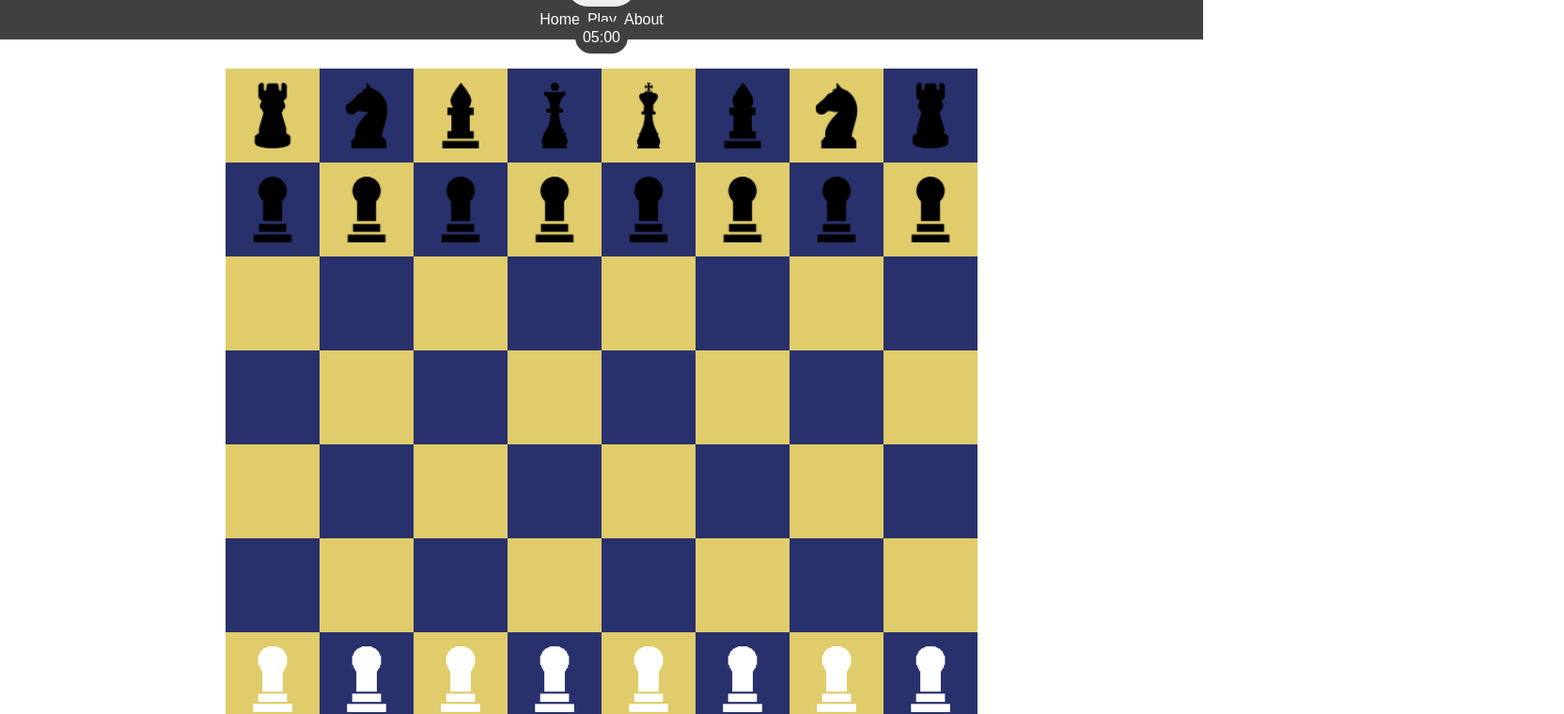
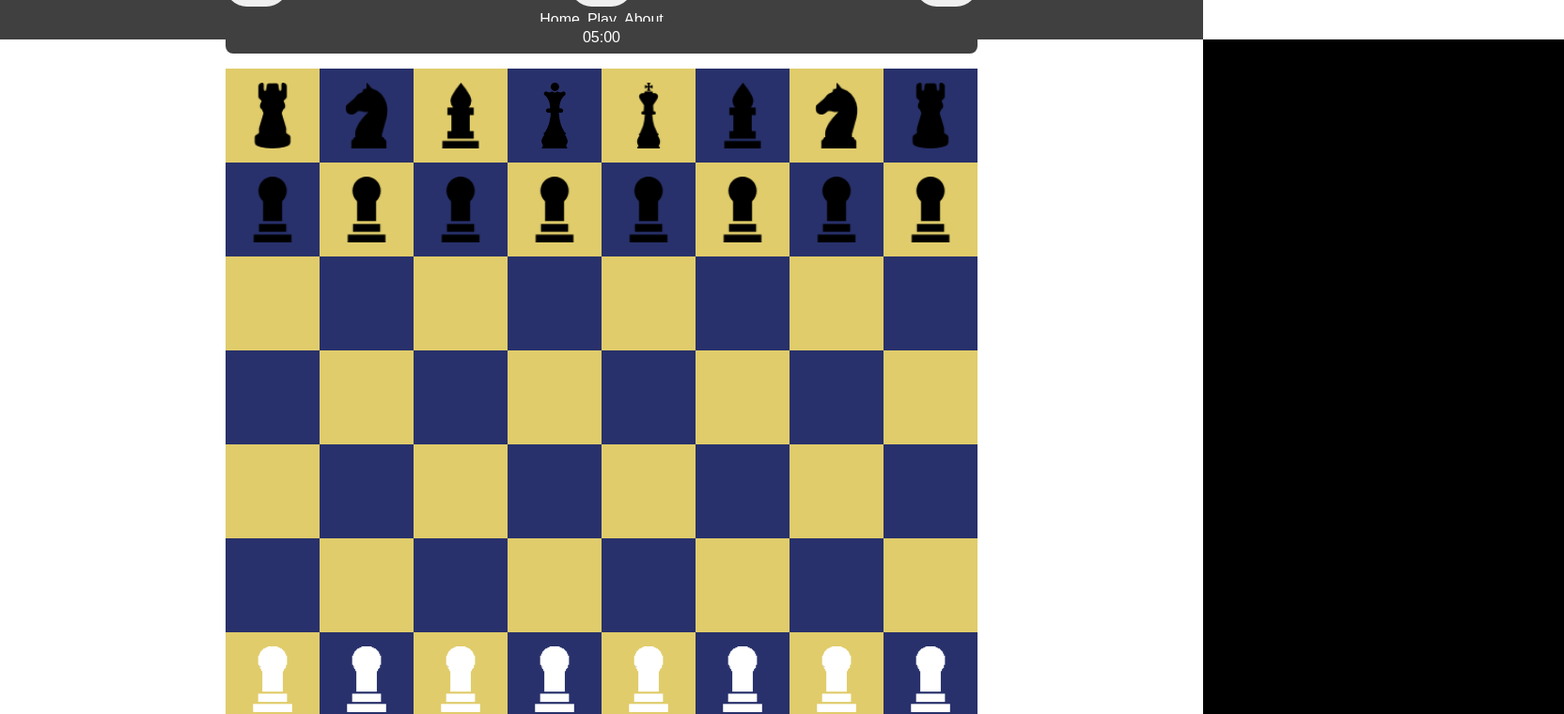
Before and after one commit to Antonzo/magic-chess, a React (Create React App) app: page /room in a window 1280 px wide. Shown: the top 760 px of the page at 94% size, 1664 px wide, since content can reach past the window. Built offline with nearby package versions, Linux system fonts and the light colour scheme.

Commit message:
more styles

```diff
--- a/package.json
+++ b/package.json
@@ -3,6 +3,9 @@
   "version": "0.1.0",
   "private": true,
   "dependencies": {
+    "@emotion/react": "^11.11.0",
+    "@emotion/styled": "^11.11.0",
+    "@mui/icons-material": "^5.11.16",
     "@testing-library/jest-dom": "^5.16.5",
     "@testing-library/react": "^13.4.0",
     "@testing-library/user-event": "^13.5.0",
--- a/src/components/base/SlideOutPane.scss
+++ b/src/components/base/SlideOutPane.scss
@@ -1,6 +1,5 @@
 .slide-out-pane {
     top: 0;
-    position: fixed;
     width: 30%;
     overflow-y: auto;
     background-color: rgba(0, 0, 0);
--- a/src/components/base/SlideOutPane.tsx
+++ b/src/components/base/SlideOutPane.tsx
@@ -14,7 +14,7 @@ const SlideOutPane: FC<SlideOutPaneProps> = ({active, toggle, orientation="left"
         toggle(!active)
     }
     return (
-        <div onClick={handleClick} className={[`slide-out-pane slide-out-pane--${orientation} full-height z-999`, active ? "slide-out-pane--active" : ""].join(" ")}>
+        <div onClick={handleClick} className={[`slide-out-pane slide-out-pane--${orientation} position-absolute full-height z-999`, active ? "slide-out-pane--active" : ""].join(" ")}>
             {children}
         </div>
     )
--- a/src/components/game/Timer.tsx
+++ b/src/components/game/Timer.tsx
@@ -23,7 +23,7 @@ const Timer: FC<TimerProps> = ({player}) => {
     const colorClasses = player.color === 'black' ? 'bg-grey-6 white' : 'bg-grey-2 black'
 
     return (
-        <div className={`rounded-3 pa-2 ${colorClasses}`}>{formatTime(timeLeft)}</div>
+        <div className={`rounded-2 pa-2 text-center ${colorClasses}`}>{formatTime(timeLeft)}</div>
     )
 }
 
--- a/src/layouts/Layout.tsx
+++ b/src/layouts/Layout.tsx
@@ -4,10 +4,10 @@ import Navbar from "components/layout/Navbar"
 
 const Layout = () => {
     return (
-        <>
+        <div className="d-flex flex-column full-height">
             <Navbar />
             <Outlet />
-        </>
+        </div>
     )
 }
 
--- a/src/pages/Room.scss
+++ b/src/pages/Room.scss
@@ -1,3 +1,6 @@
 .room {
-  gap: 16px;
+  &__content {
+    width: fit-content;
+    gap: 16px;
+  }
 }
--- a/src/pages/Room.tsx
+++ b/src/pages/Room.tsx
@@ -5,6 +5,11 @@ import LostFigures from "components/game/LostFigures"
 import Timer from "components/game/Timer"
 import SlideOutPane from "components/base/SlideOutPane"
 import Button from "components/base/Button"
+
+// import { FortIcon } from '@mui/icons-material'
+import FortIcon from '@mui/icons-material/Fort'
+import WavingHandIcon from '@mui/icons-material/WavingHand'
+import PlayCircleFilledIcon from '@mui/icons-material/PlayCircleFilled'
 
 import {Board} from "models/Board"
 
@@ -36,8 +41,15 @@ function Room() {
         setFiguresPaneModal(value)
     }
 
+    // Spells pane
+    const [spellsPaneModal, setSpellsPaneModal] = useState(false)
+
+    const handleSpellsPaneToggle = (value: boolean) => {
+        setSpellsPaneModal(value)
+    }
+
     return (
-        <div className="room d-flex flex-column align-center justify-center full-width full-height">
+        <div className="room position-relative d-flex flex-column align-center justify-center full-width full-height px-sm-4">
             <SlideOutPane active={figuresPaneModal} toggle={handleFiguresPaneToggle}>
                 <LostFigures
                     title="Black figures"
@@ -48,12 +60,25 @@ function Room() {
                     figures={board.lostWhiteFigures}
                 />
             </SlideOutPane>
-            <Button size="large" onClick={onStartClick}>
-                start
-            </Button>
-            <Timer player={board.blackPlayer} />
-            <BoardComponent board={board} />
-            <Timer player={board.whitePlayer} />
+            <SlideOutPane active={spellsPaneModal} orientation="right" toggle={handleSpellsPaneToggle}>
+                <p>Spells pane</p>
+            </SlideOutPane>
+            <div className="room__content d-flex flex-column">
+                <div className="d-flex justify-space-between full-width">
+                    <Button size="large" onClick={() => handleFiguresPaneToggle(!figuresPaneModal)}>
+                        <FortIcon />
+                    </Button>
+                    <Button size="large" onClick={onStartClick}>
+                        <PlayCircleFilledIcon />
+                    </Button>
+                    <Button size="large" onClick={() => handleSpellsPaneToggle(!spellsPaneModal)}>
+                        <WavingHandIcon />
+                    </Button>
+                </div>
+                <Timer player={board.blackPlayer} />
+                <BoardComponent board={board} />
+                <Timer player={board.whitePlayer} />
+            </div>
         </div>
     )
 }
--- a/src/styles/global/_general.scss
+++ b/src/styles/global/_general.scss
@@ -5,8 +5,7 @@
 }
 
 html {
-  min-height: 100vh;
-  height: 100%;
+  height: 100vh;
 }
 
 body, #root {
--- a/src/styles/global/_typography.scss
+++ b/src/styles/global/_typography.scss
@@ -56,3 +56,9 @@ h6 {
 .font-light {
   @include font-light;
 }
+
+@each $ta in $textAlignments {
+  .text-#{$ta} {
+    text-align: $ta;
+  }
+}
--- a/src/styles/variables/_typography.scss
+++ b/src/styles/variables/_typography.scss
@@ -58,7 +58,7 @@
 
 @mixin text-large {
   font-size: 1.07em;
-  padding-bottom: 0px;
+  padding-bottom: 0;
   line-height: 1.25em;
   color: inherit;
   letter-spacing: -0.03em;
@@ -73,7 +73,7 @@
 
 @mixin text-regular {
   font-size: 1em;
-  padding-bottom: 0px;
+  padding-bottom: 0;
   line-height: 1.25em;
   color: inherit;
   letter-spacing: -0.03em;
@@ -87,7 +87,7 @@
 
 @mixin text-small {
   font-size: 0.933em;
-  padding-bottom: 0px;
+  padding-bottom: 0;
   line-height: 1.25em;
   color: inherit;
   letter-spacing: -0.03em;
@@ -101,7 +101,7 @@
 
 @mixin text-detail {
   font-size: 0.8em;
-  padding-bottom: 0px;
+  padding-bottom: 0;
   line-height: 1.25em;
   color: inherit;
   letter-spacing: -0.03em;
@@ -124,3 +124,5 @@
 @mixin font-light {
   font-weight: 300;
 }
+
+$textAlignments: left center right;
```
Also changed, not shown: 1 other file (tests, documents, lock files or other folders).
